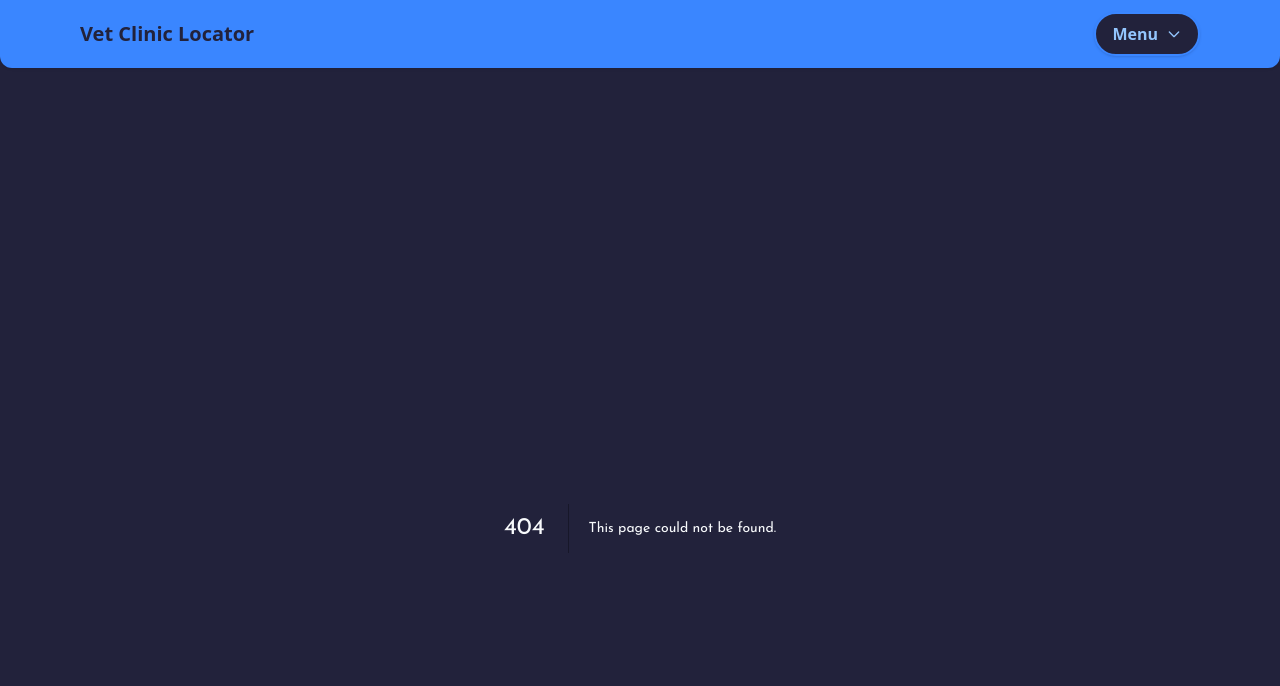
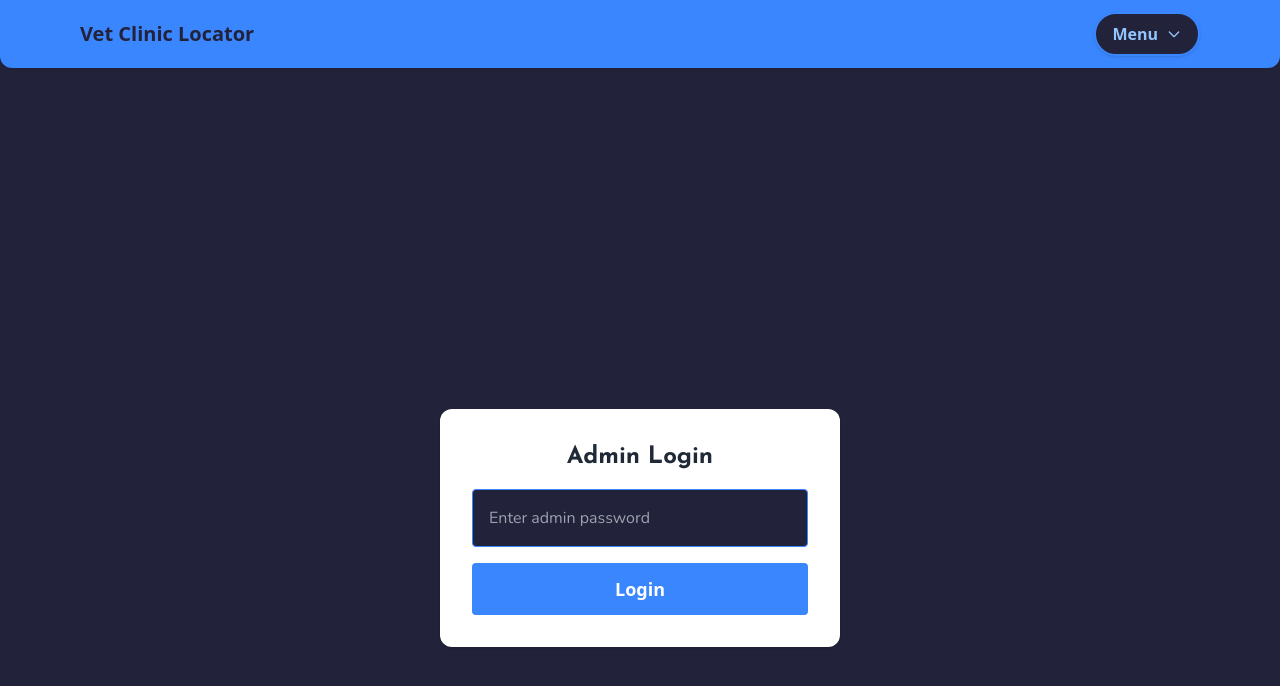
Before and after one commit to Alv-P/Circuitstream-Final-Project, a Next.js app: page /admin/feedback in a window 1280 px wide. Before the commit this address had no page. Shown: the top 686 px of the page. Built offline with nearby package versions, Linux system fonts and the light colour scheme.

Commit message:
almost done p2

```diff
--- /dev/null
+++ b/app/admin/feedback/page.tsx
@@ -0,0 +1,65 @@
+"use client";
+import { useEffect, useState } from "react";
+
+const ADMIN_PASSWORD = "yourSecretPassword"; // Change this to your own password
+
+export default function AdminFeedbackPage() {
+  const [responses, setResponses] = useState<any[]>([]);
+  const [authorized, setAuthorized] = useState(false);
+  const [input, setInput] = useState("");
+
+  useEffect(() => {
+    if (authorized) {
+      fetch("/api/feedback")
+        .then((res) => res.json())
+        .then(setResponses);
+    }
+  }, [authorized]);
+
+  if (!authorized) {
+    return (
+      <div className="min-h-screen flex items-center justify-center bg-[color:var(--background)]">
+        <div className="bg-white rounded-xl shadow p-8 max-w-md w-full">
+          <h1 className="text-2xl font-bold mb-4 text-center text-gray-800">Admin Login</h1>
+          <input
+            type="password"
+            className="w-full p-4 border rounded mb-4 text-base"
+            placeholder="Enter admin password"
+            value={input}
+            onChange={(e) => setInput(e.target.value)}
+          />
+          <button
+            className="bg-accent text-white rounded px-6 py-3 font-semibold hover:bg-blue-600 transition text-lg w-full"
+            onClick={() => {
+              if (input === ADMIN_PASSWORD) setAuthorized(true);
+              else alert("Incorrect password.");
+            }}
+          >
+            Login
+          </button>
+        </div>
+      </div>
+    );
+  }
+
+  return (
+    <div className="min-h-screen p-8 bg-[color:var(--background)]">
+      <h1 className="text-3xl font-bold mb-4 text-center text-gray-800">Feedback Responses</h1>
+      <div className="max-w-2xl mx-auto bg-white rounded-xl shadow p-8">
+        {responses.length === 0 ? (
+          <div className="text-center text-gray-500">No feedback yet.</div>
+        ) : (
+          <ul className="space-y-6">
+            {responses.map((r, i) => (
+              <li key={i} className="border-b pb-4">
+                <div className="font-semibold text-gray-700">Email: {r.email}</div>
+                <div className="text-gray-700">Feedback: {r.feedback}</div>
+                <div className="text-gray-400 text-sm">Date: {new Date(r.date).toLocaleString()}</div>
+              </li>
+            ))}
+          </ul>
+        )}
+      </div>
+    </div>
+  );
+}
--- /dev/null
+++ b/app/api/feedback/route.ts
@@ -0,0 +1,28 @@
+import { NextResponse } from "next/server";
+import fs from "fs";
+import path from "path";
+
+const FEEDBACK_FILE = path.join(process.cwd(), "feedback.json");
+
+export async function POST(request: Request) {
+  const { email, feedback } = await request.json();
+  let data: any[] = [];
+  try {
+    if (fs.existsSync(FEEDBACK_FILE)) {
+      data = JSON.parse(fs.readFileSync(FEEDBACK_FILE, "utf8"));
+    }
+  } catch {}
+  data.push({ email, feedback, date: new Date().toISOString() });
+  fs.writeFileSync(FEEDBACK_FILE, JSON.stringify(data, null, 2));
+  return NextResponse.json({ success: true });
+}
+
+export async function GET() {
+  let data: any[] = [];
+  try {
+    if (fs.existsSync(FEEDBACK_FILE)) {
+      data = JSON.parse(fs.readFileSync(FEEDBACK_FILE, "utf8"));
+    }
+  } catch {}
+  return NextResponse.json(data);
+}
--- a/app/feedback/page.tsx
+++ b/app/feedback/page.tsx
@@ -21,11 +21,14 @@ export default function FeedbackPage() {
     }
     setEmailError("");
     setLoading(true);
+
+    // Send to local API
     const res = await fetch("/api/feedback", {
       method: "POST",
       headers: { "Content-Type": "application/json" },
       body: JSON.stringify({ feedback, email }),
     });
+
     setLoading(false);
     if (res.ok) {
       setFeedback("");
--- /dev/null
+++ b/feedback.json
@@ -0,0 +1,4 @@
+[
+  {
+  }
+]
```
